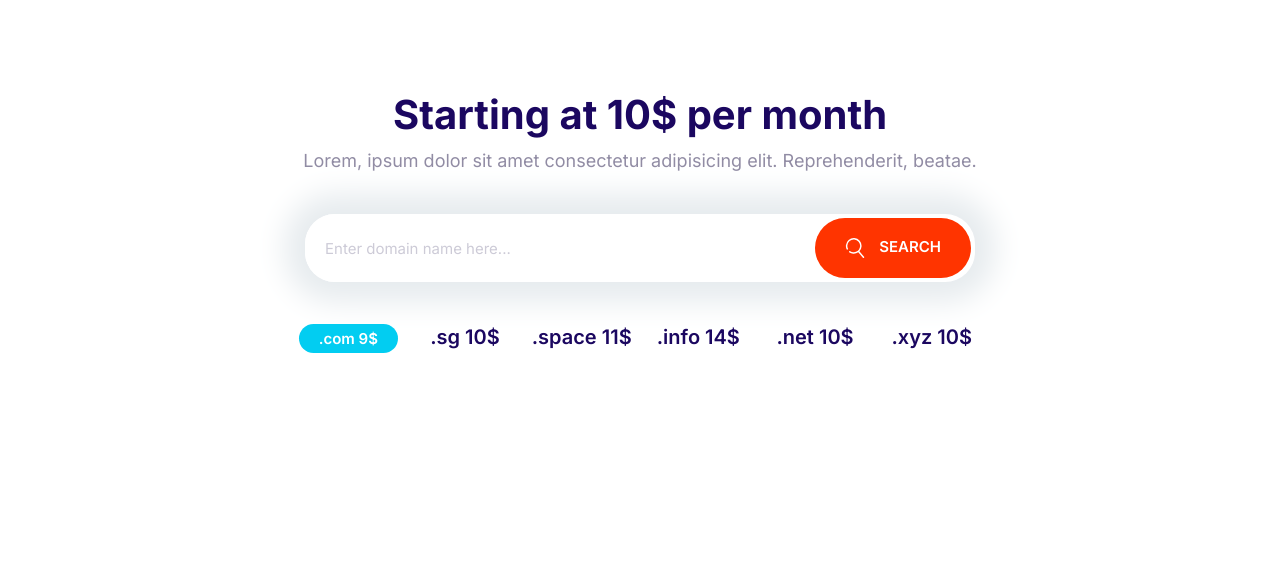
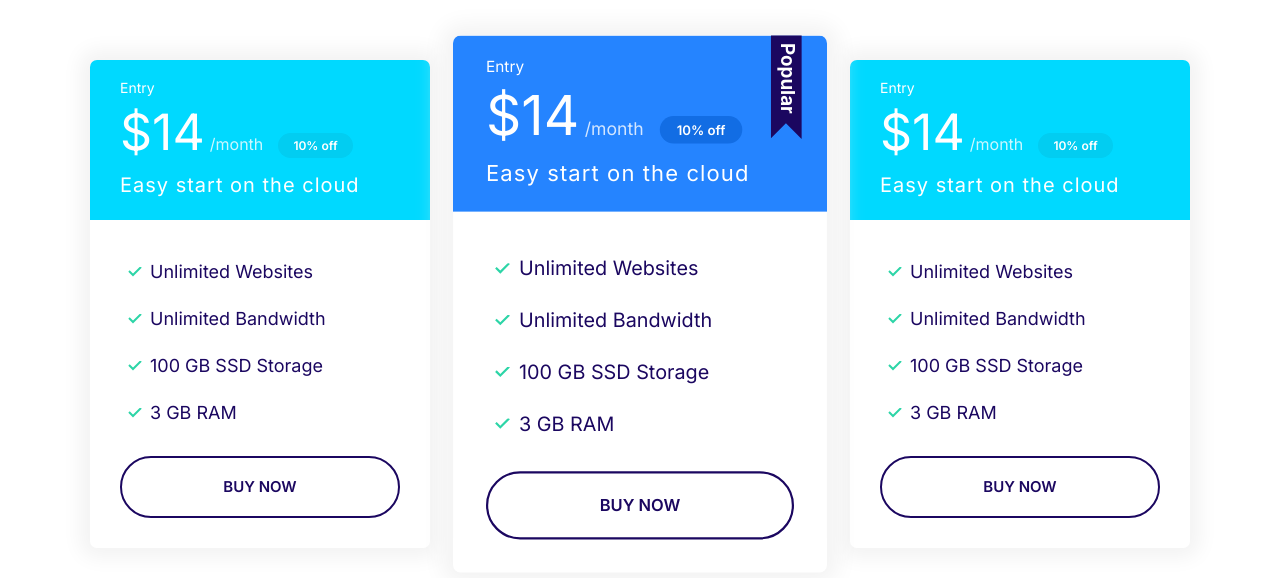
Before and after one commit to braahy97/braa-html-css-learning, a plain HTML site: page index.html in a window 1280 px wide. Drawn offline with Linux system fonts and the light colour scheme.

Commit message:
styling block plans

```diff
--- a/css/style.css
+++ b/css/style.css
@@ -118,7 +118,7 @@ a {
 }
 
 .badge--secondary {
-    background-color: #02cdf1;
+    background-color: var(--color-secondary);
     color: #fff;
 }
 
@@ -332,7 +332,19 @@ a {
     color: #fff;
 }
 
+.card--primary .badge--primary {
+    background-color: #126de4;
+}
+
+.card--secondary .badge--secondary {
+    background-color: #02cdf1;
+}
+
 /* plans */
+
+.plan {
+    transition: transform 0.2s ease-out;
+}
 
 .plan__name {
     color: #ffff;
@@ -352,7 +364,7 @@ a {
     margin-right: 1rem;
 }
 
-.plan__descrition {
+.plan__description {
     font-size: 2rem;
     font-weight: 300;
     letter-spacing: 1px;
@@ -361,6 +373,10 @@ a {
 
 .plan .list__item {
     margin-bottom: 2rem;
+}
+
+.plan--popular {
+    transform: scale(1.1);
 }
 
 .plan--popular .card__header {
@@ -374,6 +390,14 @@ a {
     position: absolute;
     top: -6px;
     right: 5%;
+}
+
+.plan:hover {
+    transform: scale(1.05);
+}
+
+.plan--popular:hover {
+    transform: scale(1.15);
 }
 
 @media screen and (min-width:1024px) {
@@ -752,3 +776,14 @@ a {
         grid-template-columns: repeat(auto-fit, minmax(10rem, 1fr));
     }
 }
+
+/* plans Block */
+
+.block-plans .grid {
+    gap: 8rem 4rem;
+    justify-content: center;
+}
+
+.block-plans .card {
+    max-width: 500px;
+}
--- a/index.html
+++ b/index.html
@@ -14,26 +14,69 @@
 </head>
 
 <body>
-    <section class="block container block-domain">
-        <header class="block__header">
-            <h2>Starting at 10$ per month</h2>
-            <p>Lorem, ipsum dolor sit amet consectetur adipisicing elit. Reprehenderit, beatae.</p>
-        </header>
-        <div class="input-group">
-            <input type="text" class="input" placeholder="Enter domain name here...">
-            <button class="btn btn--accent"> <svg class="icon icon--white">
-                    <use xlink:href="/css/images/sprite.svg#search"></use>
-                </svg>
-                search</button>
+    <section class="container block block-plans">
+        <div class="grid grid--cols-3">
+            <div class="plan">
+                <div class="card card--secondary">
+                    <header class="card__header">
+                        <h3 class="plan__name">Entry</h3>
+                        <span class="plan__price">$14</span>
+                        <span class="plan__billing-cycle">/month</span>
+                        <span class="badge badge--secondary badge--small">10% off</span>
+                        <span class="plan__description">Easy start on the cloud</span>
+                    </header>
+                    <div class="card__body">
+                        <ul class="list list--tick">
+                            <li class="list__item">Unlimited Websites</li>
+                            <li class="list__item">Unlimited Bandwidth</li>
+                            <li class="list__item">100 GB SSD Storage </li>
+                            <li class="list__item">3 GB RAM</li>
+                        </ul>
+                        <button class="btn btn--outline btn--block">buy now</button>
+                    </div>
+                </div>
+            </div>
+            <div class="plan plan--popular">
+                <div class="card card--primary">
+                    <header class="card__header">
+                        <h3 class="plan__name">Entry</h3>
+                        <span class="plan__price">$14</span>
+                        <span class="plan__billing-cycle">/month</span>
+                        <span class="badge badge--primary badge--small">10% off</span>
+                        <span class="plan__description">Easy start on the cloud</span>
+                    </header>
+                    <div class="card__body">
+                        <ul class="list list--tick">
+                            <li class="list__item">Unlimited Websites</li>
+                            <li class="list__item">Unlimited Bandwidth</li>
+                            <li class="list__item">100 GB SSD Storage </li>
+                            <li class="list__item">3 GB RAM</li>
+                        </ul>
+                        <button class="btn btn--outline btn--block">buy now</button>
+                    </div>
+                </div>
+            </div>
+            <div class="plan">
+                <div class="card card--secondary">
+                    <header class="card__header">
+                        <h3 class="plan__name">Entry</h3>
+                        <span class="plan__price">$14</span>
+                        <span class="plan__billing-cycle">/month</span>
+                        <span class="badge badge--secondary badge--small">10% off</span>
+                        <span class="plan__description">Easy start on the cloud</span>
+                    </header>
+                    <div class="card__body">
+                        <ul class="list list--tick">
+                            <li class="list__item">Unlimited Websites</li>
+                            <li class="list__item">Unlimited Bandwidth</li>
+                            <li class="list__item">100 GB SSD Storage </li>
+                            <li class="list__item">3 GB RAM</li>
+                        </ul>
+                        <button class="btn btn--outline btn--block">buy now</button>
+                    </div>
+                </div>
+            </div>
         </div>
-        <ul class="list block-domain__prices">
-            <li><span class="badge badge--secondary">.com 9$</span></li>
-            <li>.sg 10$</li>
-            <li>.space 11$</li>
-            <li>.info 14$</li>
-            <li>.net 10$</li>
-            <li>.xyz 10$</li>
-        </ul>
     </section>
     <script src="/js/main.js"></script>
 </body>
```
Also changed, not shown: css/components/Block plans.html (added, +64 -0 lines).
